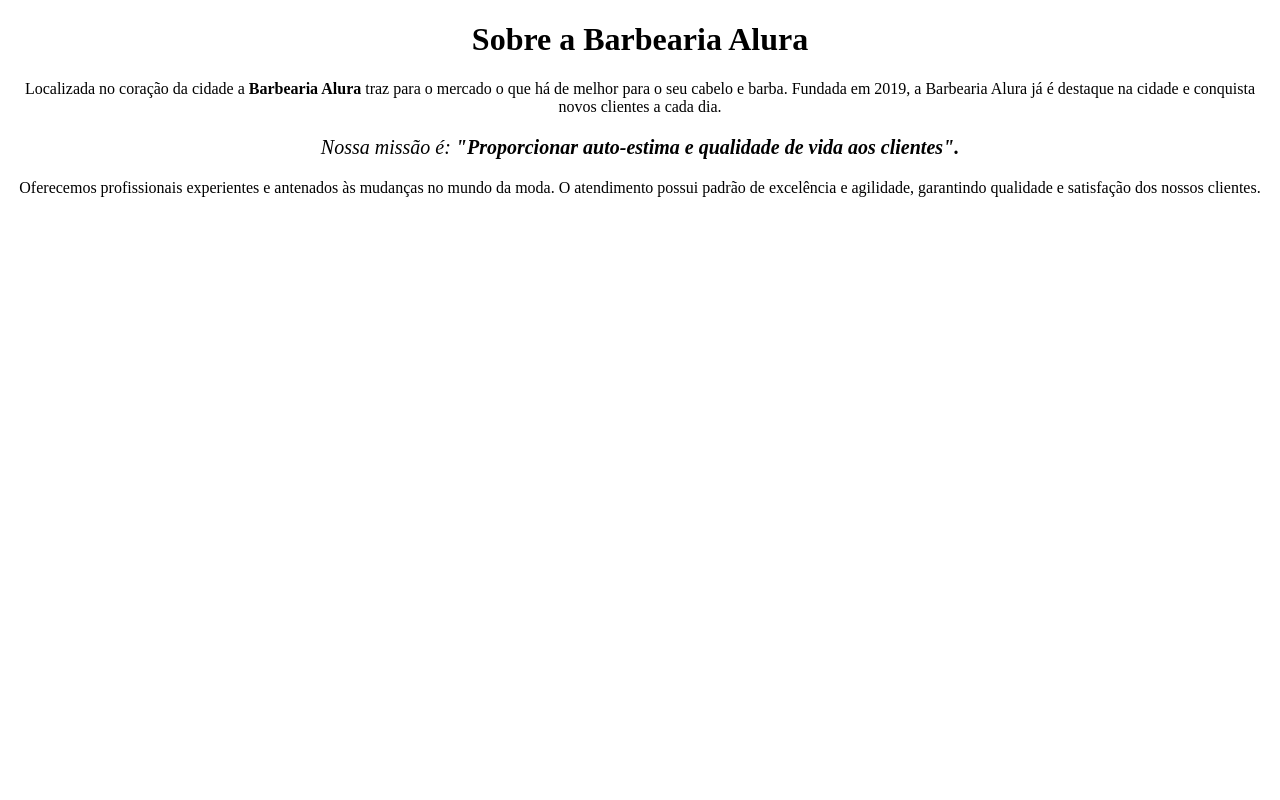
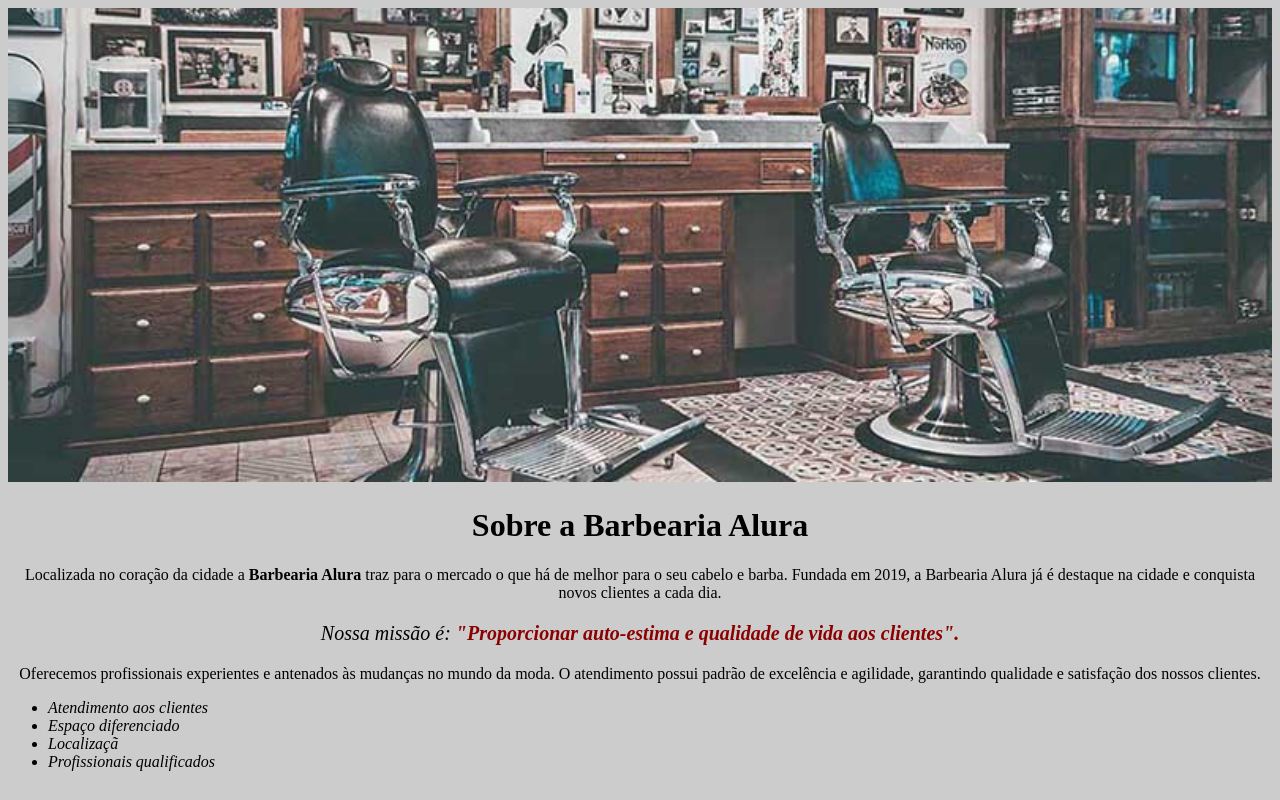
Before and after one commit to Felipe-Gualberto/Curso_html_css, a plain HTML site: page index.html in a window 1280 px wide. Drawn offline with Linux system fonts and the light colour scheme.

Commit message:
Html e CSS
Desenvolvimento ao logo do curso de HTML e CSS.

```diff
--- a/index.html
+++ b/index.html
@@ -11,13 +11,24 @@
     </head>
 
     <body>
-        <h1 style="text-align: center">Sobre a Barbearia Alura</h1>
+
+        <img src="banner.jpg" id="banner">
+
+        <h1>Sobre a Barbearia Alura</h1>
 
         <p>Localizada no coração da cidade a <strong>Barbearia Alura</strong> traz para o mercado o que há de melhor para o seu cabelo e barba. Fundada em 2019, a Barbearia Alura já é destaque na cidade e conquista novos clientes a cada dia.</p>
 
-        <p style= "font-size:20px"><em>Nossa missão é: <strong>"Proporcionar auto-estima e qualidade de vida aos clientes".</strong></em></p>
+        <p id="missao"><em>Nossa missão é: <strong>"Proporcionar auto-estima e qualidade de vida aos clientes".</strong></em></p>
 
         <p>Oferecemos profissionais experientes e antenados às mudanças no mundo da moda. O atendimento possui padrão de excelência e agilidade, garantindo qualidade e satisfação dos nossos clientes.</p>
     </body>
 
+    <ul>
+
+        <li class="itens">Atendimento aos clientes</li>
+        <li class="itens">Espaço diferenciado</li>
+        <li class="itens">Localizaçã</li>
+        <li class="itens">Profissionais qualificados</li>
+
+    </ul>
 </html>
--- a/style.css
+++ b/style.css
@@ -1,3 +1,28 @@
+body {
+    background: #cccccc;
+}
+
+#banner {
+    width: 100%;
+}
+
+h1 {
+    text-align: center
+}
+
 p {
     text-align: center;
 }
+
+#missao {
+    font-size:20px
+}
+
+em strong {
+
+    color:darkred
+}
+
+.itens {
+    font-style: italic
+}
```
Also changed, not shown: banner.jpg (added).
